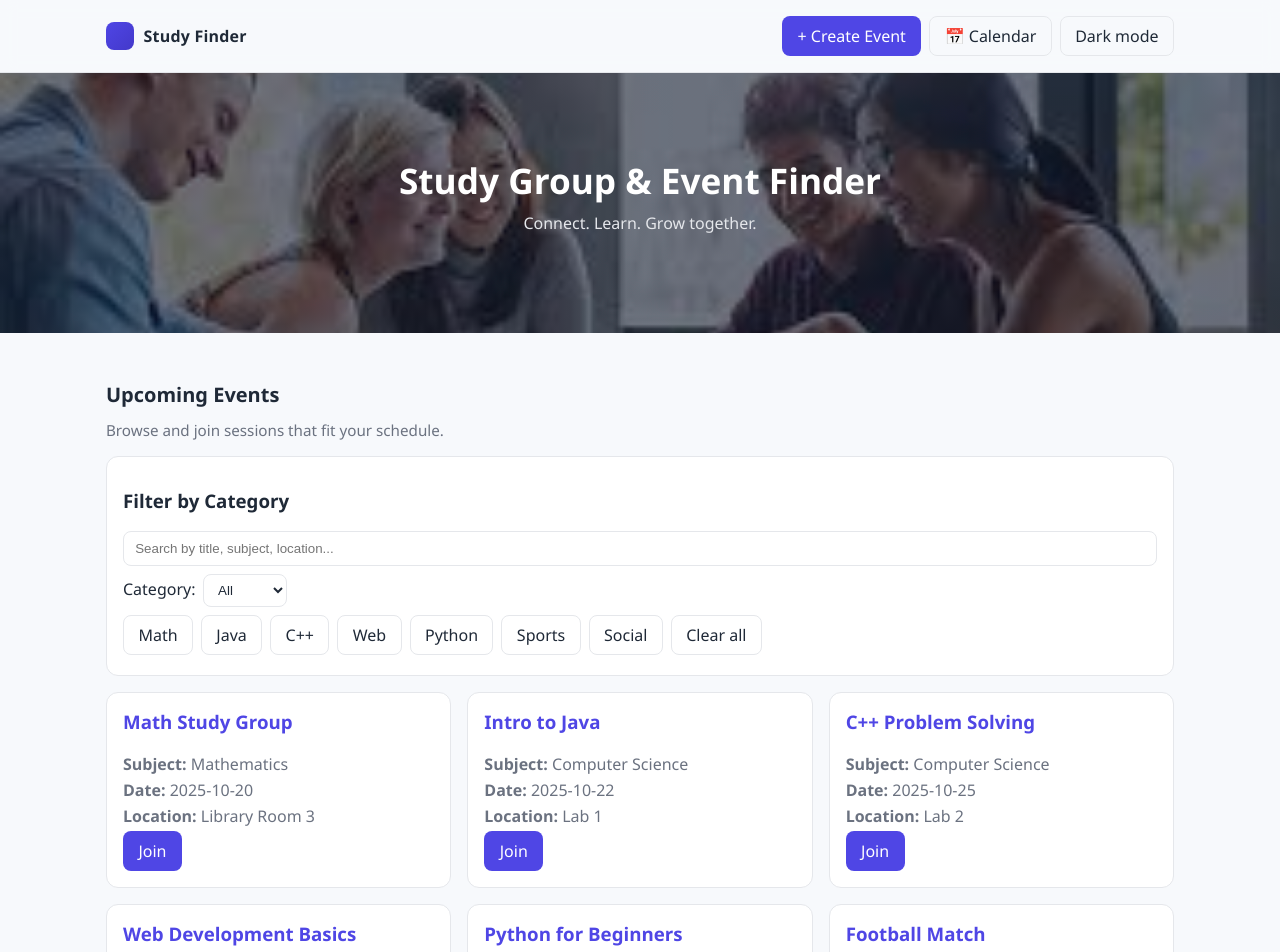
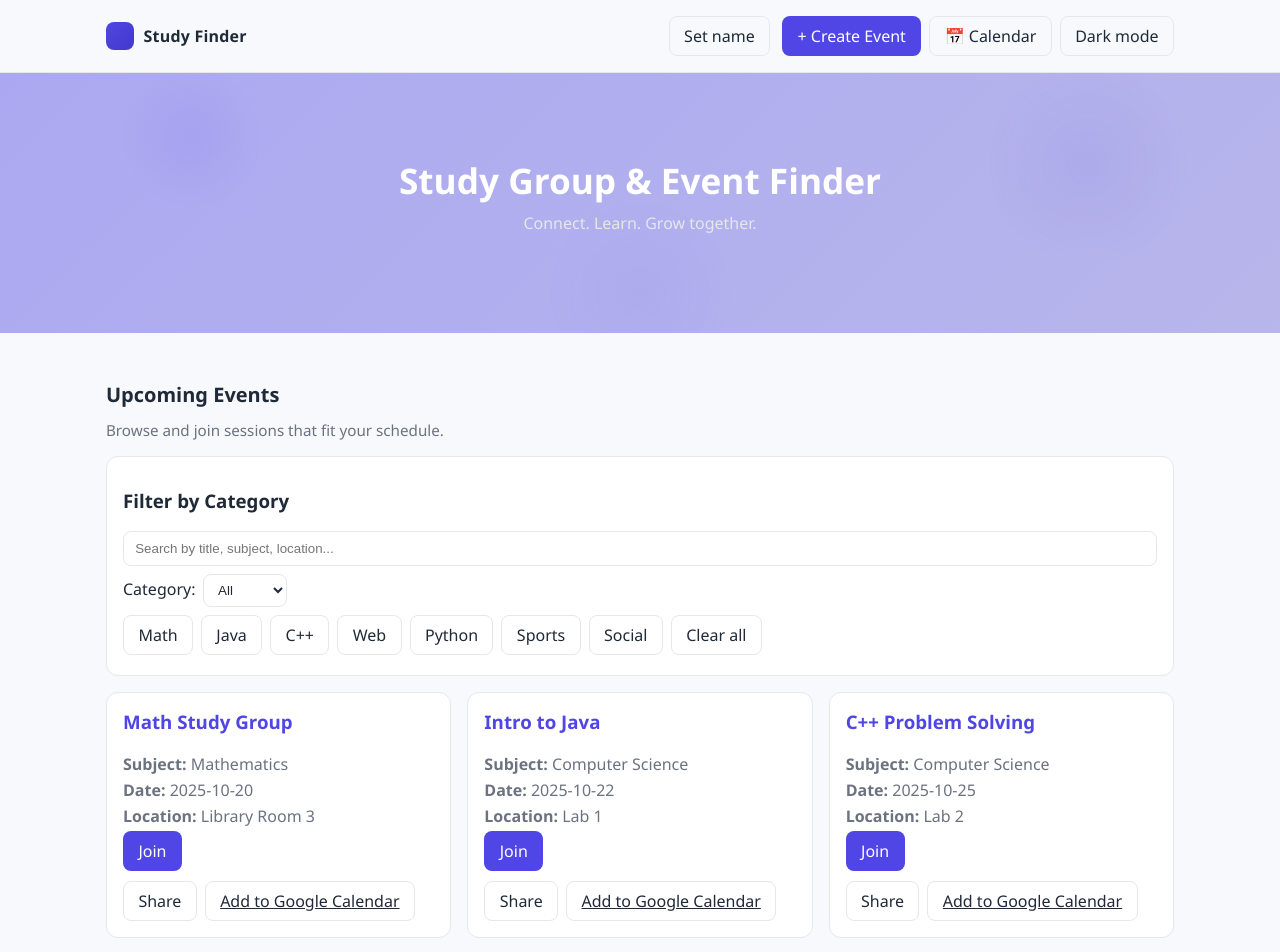
Before and after one commit to beata-teck/study-group-finder, a React (Vite) app in the folder study-group-finder/: page / in a window 1280 px wide. Shown: the top 952 px of the page. Built offline with nearby package versions, Linux system fonts and the light colour scheme.

Commit message:
change in the header background , profile part,

```diff
--- a/study-group-finder/src/App.jsx
+++ b/study-group-finder/src/App.jsx
@@ -22,6 +22,7 @@ function App() {
   // Theme persisted in localStorage
   const [theme, setTheme] = useState(() => localStorage.getItem("theme") || "light");
   const [showCreate, setShowCreate] = useState(false);
+  const [profileName, setProfileName] = useState(() => localStorage.getItem("profileName") || "");
   const [customEvents, setCustomEvents] = useState(() => {
     const saved = localStorage.getItem("customEvents");
     return saved ? JSON.parse(saved) : [];
@@ -42,6 +43,11 @@ function App() {
   useEffect(() => {
     localStorage.setItem("customEvents", JSON.stringify(customEvents));
   }, [customEvents]);
+
+  // Persist profile name
+  useEffect(() => {
+    localStorage.setItem("profileName", profileName);
+  }, [profileName]);
 
   // Join event (expects full event object)
   const handleJoin = (event) => {
@@ -102,6 +108,16 @@ function App() {
             <span>Study Finder</span>
           </div>
           <div>
+            <span style={{ marginRight: "0.75rem" }}>
+              {profileName ? (
+                <span>Hello, <strong>{profileName}</strong></span>
+              ) : (
+                <button className="btn btn-ghost" onClick={() => {
+                  const name = prompt('Enter your name');
+                  if (name) setProfileName(name);
+                }}>Set name</button>
+              )}
+            </span>
             <button
               className="btn btn-primary"
               onClick={() => setShowCreate(true)}
@@ -150,13 +166,18 @@ function App() {
               onJoin={handleJoin}
               onEdit={(ev) => setShowCreate(ev)}
               onDelete={handleDeleteCustom}
+              joinedEvents={joinedEvents}
             />
           </section>
 
           <section>
             <h2 className="section-title">My Events</h2>
             <p className="section-subtitle">Your joined events and groups.</p>
-            <MyEvents joinedEvents={joinedEvents} onRemove={handleLeave} />
+            <MyEvents
+              joinedEvents={joinedEvents}
+              onRemove={handleLeave}
+              onRemoveAll={() => setJoinedEvents([])}
+            />
           </section>
 
           <section id="calendar-section">
--- a/study-group-finder/src/components/CalanderVeiw.jsx
+++ b/study-group-finder/src/components/CalanderVeiw.jsx
@@ -120,11 +120,13 @@ function CalendarView({ events, joinedEvents, onJoin, onLeave }) {
                     <strong>{e.title}</strong><br />
                     {e.description || "No description"}<br />
                     {e.time && <em>{e.time}</em>}<br />
-                    {isJoined ? (
-                      <button onClick={() => onLeave(e.id)}>Leave</button>
-                    ) : (
-                      <button onClick={() => onJoin(e)}>Join</button>
-                    )}
+                    <div className="sticky-actions">
+                      {isJoined ? (
+                        <button className="btn btn-danger" onClick={() => onLeave(e.id)}>Leave</button>
+                      ) : (
+                        <button className="btn btn-primary" onClick={() => onJoin(e)}>Join</button>
+                      )}
+                    </div>
                     {e.custom && (
                       <>
                         {' '}
--- a/study-group-finder/src/components/EventCard.jsx
+++ b/study-group-finder/src/components/EventCard.jsx
@@ -21,8 +21,12 @@ function EventCard({ event, onJoin, onRemove, isJoined, onEdit, onDelete }) {
         </button>
       )}
 
+      {isJoined && (
+        <span style={{ marginLeft: 8, color: "#047857", fontWeight: 600 }}>Joined</span>
+      )}
+
       {isJoined && onRemove && (
-        <button className="btn btn-danger" onClick={() => onRemove(event.id)}>
+        <button className="btn btn-danger" onClick={() => onRemove(event.id)} style={{ marginLeft: 8 }}>
           Remove
         </button>
       )}
@@ -37,6 +41,40 @@ function EventCard({ event, onJoin, onRemove, isJoined, onEdit, onDelete }) {
           )}
         </div>
       )}
+
+      <div style={{ display: "flex", gap: 8, marginTop: 10 }}>
+        <button
+          className="btn btn-ghost"
+          onClick={() => {
+            const shareText = `${event.title} on ${event.date}${event.time ? ' at ' + event.time : ''} - ${event.location || ''}`.trim();
+            if (navigator.share) {
+              navigator.share({ title: event.title, text: shareText, url: window.location.href }).catch(() => {});
+            } else {
+              navigator.clipboard?.writeText(shareText);
+              alert('Event details copied to clipboard');
+            }
+          }}
+        >
+          Share
+        </button>
+        <a
+          className="btn btn-ghost"
+          href={`https://calendar.google.com/calendar/render?action=TEMPLATE&text=${encodeURIComponent(event.title)}&dates=${(() => {
+            try {
+              const d = new Date(event.date);
+              const start = new Date(d);
+              const end = new Date(d);
+              end.setHours(end.getHours() + 1);
+              const fmt = (x) => x.toISOString().replace(/[-:]/g, '').split('.')[0] + 'Z';
+              return `${fmt(start)}/${fmt(end)}`;
+            } catch { return '' }
+          })()}&details=${encodeURIComponent(event.description || '')}&location=${encodeURIComponent(event.location || '')}`}
+          target="_blank"
+          rel="noreferrer"
+        >
+          Add to Google Calendar
+        </a>
+      </div>
     </div>
   );
 }
--- a/study-group-finder/src/components/EventList.jsx
+++ b/study-group-finder/src/components/EventList.jsx
@@ -1,16 +1,19 @@
 import React from "react";
 import EventCard from "./EventCard";
 
-export default function EventList({ events = [], onJoin, onEdit, onDelete }) {
+export default function EventList({ events = [], onJoin, onEdit, onDelete, joinedEvents = [] }) {
   if (!events || events.length === 0) {
     return <p className="section-subtitle">No events found.</p>;
   }
 
   return (
     <div className="grid-list">
-      {events.map((ev) => (
-        <EventCard key={ev.id} event={ev} onJoin={onJoin} onEdit={onEdit} onDelete={onDelete} />
-      ))}
+      {events.map((ev) => {
+        const isJoined = joinedEvents.some((j) => j.id === ev.id);
+        return (
+          <EventCard key={ev.id} event={ev} onJoin={onJoin} onEdit={onEdit} onDelete={onDelete} isJoined={isJoined} />
+        );
+      })}
     </div>
   );
 }
--- a/study-group-finder/src/components/MyEvents.jsx
+++ b/study-group-finder/src/components/MyEvents.jsx
@@ -1,16 +1,37 @@
 import React from "react";
 import EventCard from "./EventCard";
 
-export default function MyEvents({ joinedEvents = [], onRemove }) {
+function sortByUpcoming(events) {
+  return [...events].sort((a, b) => {
+    const ad = new Date(a.date).getTime();
+    const bd = new Date(b.date).getTime();
+    if (isNaN(ad) && isNaN(bd)) return 0;
+    if (isNaN(ad)) return 1;
+    if (isNaN(bd)) return -1;
+    return ad - bd;
+  });
+}
+
+export default function MyEvents({ joinedEvents = [], onRemove, onRemoveAll }) {
   if (!joinedEvents || joinedEvents.length === 0) {
     return <p className="section-subtitle">You haven't joined any events yet.</p>;
   }
 
+  const sorted = sortByUpcoming(joinedEvents);
+
   return (
-    <div className="grid-list">
-      {joinedEvents.map((ev) => (
-        <EventCard key={ev.id} event={ev} isJoined onRemove={onRemove} />
-      ))}
-    </div>
+    <>
+      <div style={{ display: "flex", alignItems: "center", justifyContent: "space-between", marginBottom: "0.5rem" }}>
+        <p className="section-subtitle" style={{ margin: 0 }}>{sorted.length} joined</p>
+        {onRemoveAll && (
+          <button className="btn btn-ghost" onClick={onRemoveAll} type="button">Leave all</button>
+        )}
+      </div>
+      <div className="grid-list">
+        {sorted.map((ev) => (
+          <EventCard key={ev.id} event={ev} isJoined onRemove={onRemove} />
+        ))}
+      </div>
+    </>
   );
 }
--- a/study-group-finder/src/index.css
+++ b/study-group-finder/src/index.css
@@ -84,10 +84,23 @@ body {
   content: "";
   position: absolute;
   inset: 0;
-  background-image: linear-gradient(rgba(15,23,42,0.6), rgba(15,23,42,0.6)), url('./assets/students.jpg');
-  background-size: cover;
-  background-position: center;
-  filter: saturate(110%);
+  background: linear-gradient(
+    135deg,
+    color-mix(in srgb, var(--primary) 45%, var(--bg)),
+    color-mix(in srgb, var(--primary-600) 35%, var(--bg))
+  );
+}
+
+.app-header::after {
+  content: "";
+  position: absolute;
+  inset: 0;
+  background:
+    radial-gradient(120px 120px at 15% 25%, color-mix(in srgb, var(--primary) 22%, transparent), transparent 60%),
+    radial-gradient(160px 160px at 85% 35%, color-mix(in srgb, var(--primary-600) 18%, transparent), transparent 65%),
+    radial-gradient(140px 140px at 50% 85%, color-mix(in srgb, var(--primary) 12%, transparent), transparent 70%);
+  opacity: 0.35;
+  pointer-events: none;
 }
 .app-header > * { position: relative; z-index: 1; }
 .app-header h1 { margin: 0; font-size: 2.2rem; }
@@ -195,6 +208,25 @@ button { font: inherit; }
 .popup-content { background: var(--surface); color: var(--text); padding: 1.25rem; border-radius: 12px; width: 92%; max-width: 440px; border: 1px solid var(--border); }
 .popup-content h3 { margin-top: 0; color: var(--primary); }
 
+/* Mobile comfort: sticky actions in popup */
+@media (max-width: 480px) {
+  .popup-content {
+    padding-bottom: 4.5rem;
+  }
+  .popup-content .sticky-actions {
+    position: sticky;
+    bottom: -1.25rem;
+    margin-left: -1.25rem;
+    margin-right: -1.25rem;
+    padding: 0.75rem 1.25rem;
+    background: linear-gradient(to top, var(--surface), color-mix(in srgb, var(--surface) 85%, transparent));
+    border-top: 1px solid var(--border);
+    display: flex;
+    gap: 8px;
+    justify-content: flex-end;
+  }
+}
+
 .day.joined-day { outline: 2px solid color-mix(in srgb, #10b981 50%, transparent); background:
   color-mix(in srgb, #10b981 14%, var(--surface)); }
 .day.joined-day .date { color: #047857; }
```
